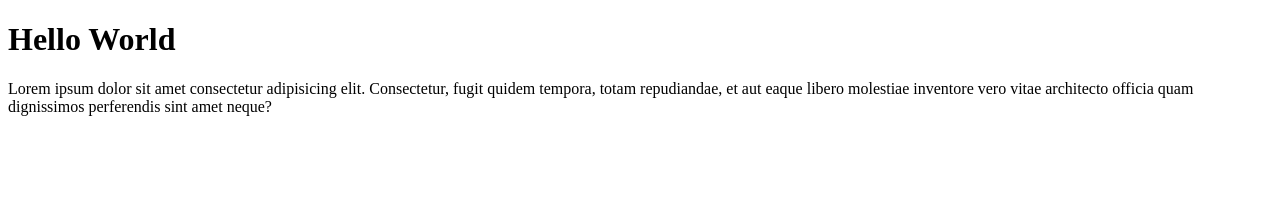
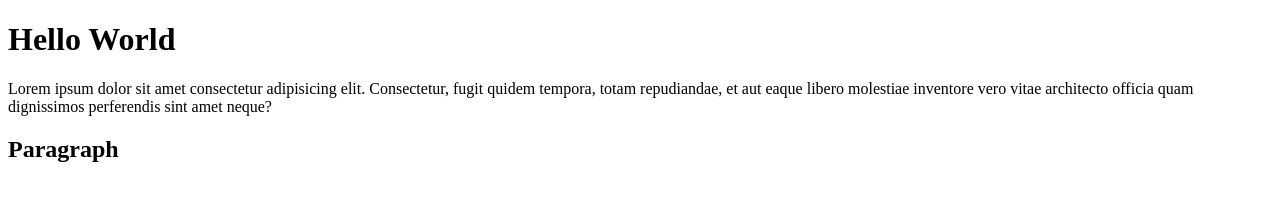
Before and after one commit to ArynnG/git-practice, a plain HTML site: page git-repo/index.html in a window 1280 px wide. Drawn offline with Linux system fonts and the light colour scheme.

Commit message:
"added section with h2 tag to index.html"

```diff
--- a/git-repo/index.html
+++ b/git-repo/index.html
@@ -12,6 +12,10 @@
     <p>Lorem ipsum dolor sit amet consectetur adipisicing elit. Consectetur, fugit quidem tempora, totam repudiandae, et
         aut eaque libero molestiae inventore vero vitae architecto officia quam dignissimos perferendis sint amet neque?
     </p>
+
+    <section class="paragraph">
+        <h2>Paragraph</h2>
+    </section>
 </body>
 
 </html>
```
